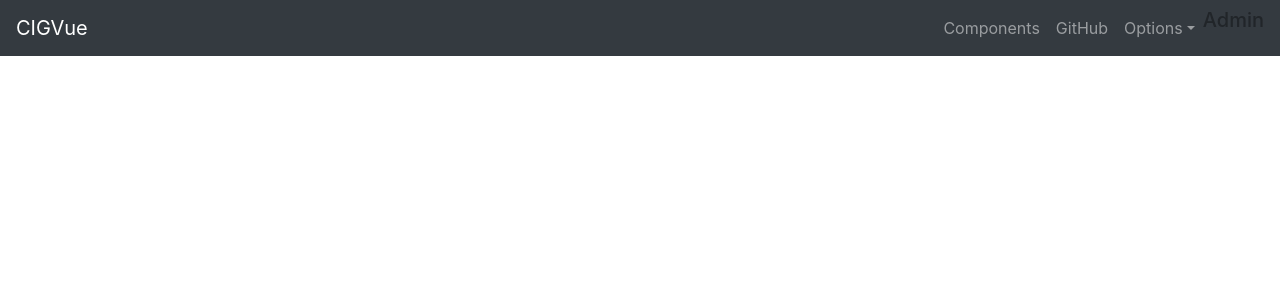
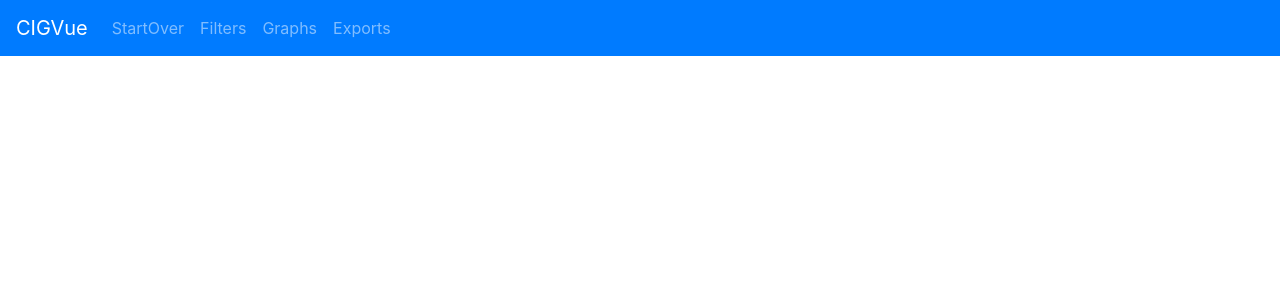
Before and after one commit to alexmorales26/CIGVue, a React (Create React App) app in the folder front-end/: page /home in a window 1280 px wide. Shown: the top 300 px of the page. Built offline with nearby package versions, Linux system fonts and the light colour scheme.

Commit message:
styling and adding the navbar

```diff
--- a/front-end/src/components/common/header/UI/header.js
+++ b/front-end/src/components/common/header/UI/header.js
@@ -10,7 +10,8 @@ import {
     UncontrolledDropdown,
     DropdownToggle,
     DropdownMenu,
-  DropdownItem } from 'reactstrap';
+    DropdownItem
+} from 'reactstrap';
 
 export default class Header extends React.Component {
     constructor(props) {
@@ -22,7 +23,7 @@ export default class Header extends React.Component {
             user: props.user
         };
     }
-  componentWillReceiveProps(nextProps){
+    componentWillReceiveProps(nextProps) {
         this.setState({
             user: nextProps.user
         })
@@ -33,44 +34,64 @@ export default class Header extends React.Component {
         });
     }
     render() {
-    const {user} = this.state;
-    return (
-      <div>
-        <Navbar color="dark" dark expand="md">
+        const { user } = this.state;
+        return ( <div>
+        <Navbar color="primary" dark expand="md">
           <NavbarBrand href="/home">CIGVue</NavbarBrand>
-          <NavbarToggler onClick={this.toggle} />
-          <Collapse isOpen={this.state.isOpen} navbar>
-            <Nav className="ml-auto" navbar>
+
+            <Nav className="mr-auto" navbar>
               <NavItem>
-                <NavLink href="/components/">Components</NavLink>
+                <NavLink href="/startOver">StartOver</NavLink>
               </NavItem>
               <NavItem>
-                <NavLink href="https://github.com/reactstrap/reactstrap">GitHub</NavLink>
+                <NavLink href="/filters">Filters</NavLink>
               </NavItem>
-              <UncontrolledDropdown nav inNavbar>
-                <DropdownToggle nav caret>
-                  Options
-                </DropdownToggle>
-                <DropdownMenu right>
-                  <DropdownItem>
-                    Option 1
-                  </DropdownItem>
-                  <DropdownItem>
-                    Option 2
-                  </DropdownItem>
-                  <DropdownItem divider />
-                  <DropdownItem>
-                    Reset
-                  </DropdownItem>
-                </DropdownMenu>
-              </UncontrolledDropdown>
               <NavItem>
-               <h5 className="display-5"> {user} </h5>
+                <NavLink href="/Graphs">Graphs</NavLink>
+              </NavItem>
+              <NavItem>
+                <NavLink href="/exports">Exports</NavLink>
+              </NavItem>
+
+
+              <NavItem>
+
+              </NavItem>
+            </Nav>
+
+        </Navbar>
+      </div>
+    );
+  }
+}
+
+/*
+<div>
+<Navbar color="primary" dark expand="md">
+ <NavbarBrand href="/home">CIGVue</NavbarBrand>
+ //<NavbarToggler onClick={this.toggle} />
+ //<Collapse isOpen={this.state.isOpen} navbar>
+   <Nav className="mr-auto" navbar>
+     <NavItem>
+       <NavLink href="/startOver">StartOver</NavLink>
+     </NavItem>
+     <NavItem>
+       <NavLink href="/filters">Filters</NavLink>
+     </NavItem>
+     <NavItem>
+       <NavLink href="/Graphs">Graphs</NavLink>
+     </NavItem>
+     <NavItem>
+       <NavLink href="/exports">Exports</NavLink>
+     </NavItem>
+
+
+     <NavItem>
+
+      //<h5 className="display-5"> {user} </h5>
      </NavItem>
    </Nav>
  </Collapse>
 </Navbar>
 </div>
-    );
-  }
-}
+*/
```
Also changed, not shown: front-end/public/manifest.json, 2 other files (tests, documents, lock files or other folders). Lines whose indentation alone changed are shown as unchanged.
